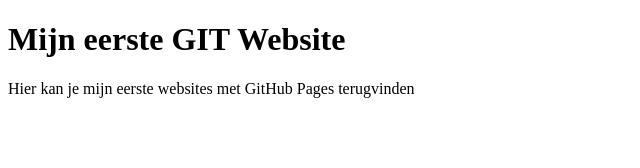
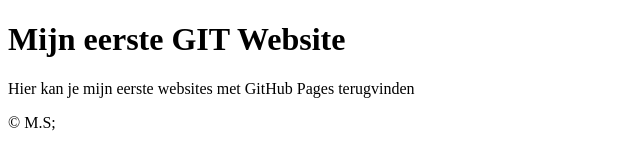
Before and after one commit to MaximeS-immalle/MaximeS-immalle.github.io, a plain HTML site: page MijnGitWebsite/index.html in a window 1280 px wide. Shown: the full height of the page, 0-640 px from the left. Drawn offline with Linux system fonts and the light colour scheme.

Commit message:
AANPASSING FOOTER

```diff
--- a/MijnGitWebsite/index.html
+++ b/MijnGitWebsite/index.html
@@ -8,5 +8,7 @@
 <body>
     <h1>Mijn eerste GIT Website</h1>
     <p>Hier kan je mijn eerste websites met GitHub Pages terugvinden</p>
+    <footer>&copy M.S;</footer>
 </body>
+
 </html>
```
